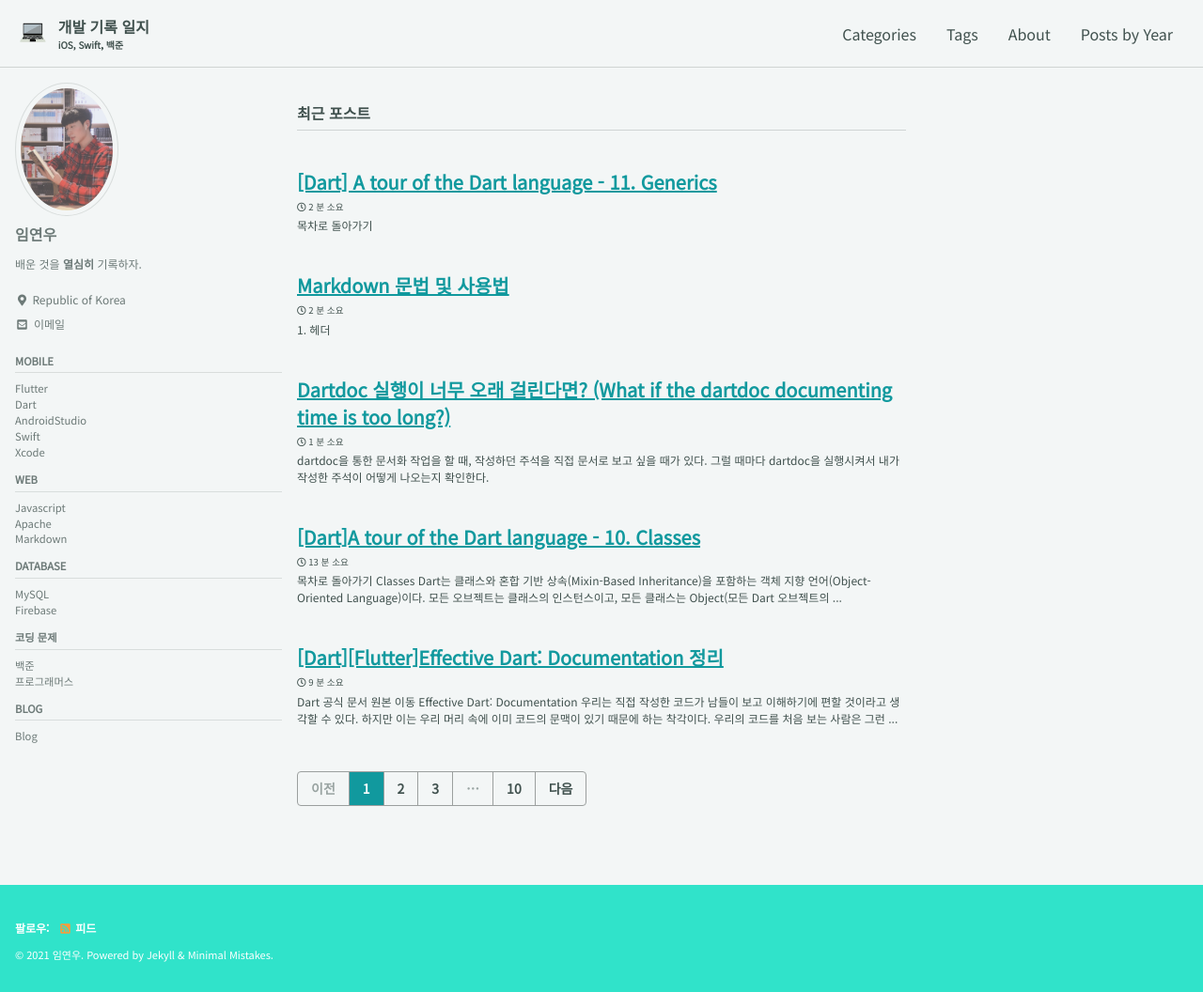
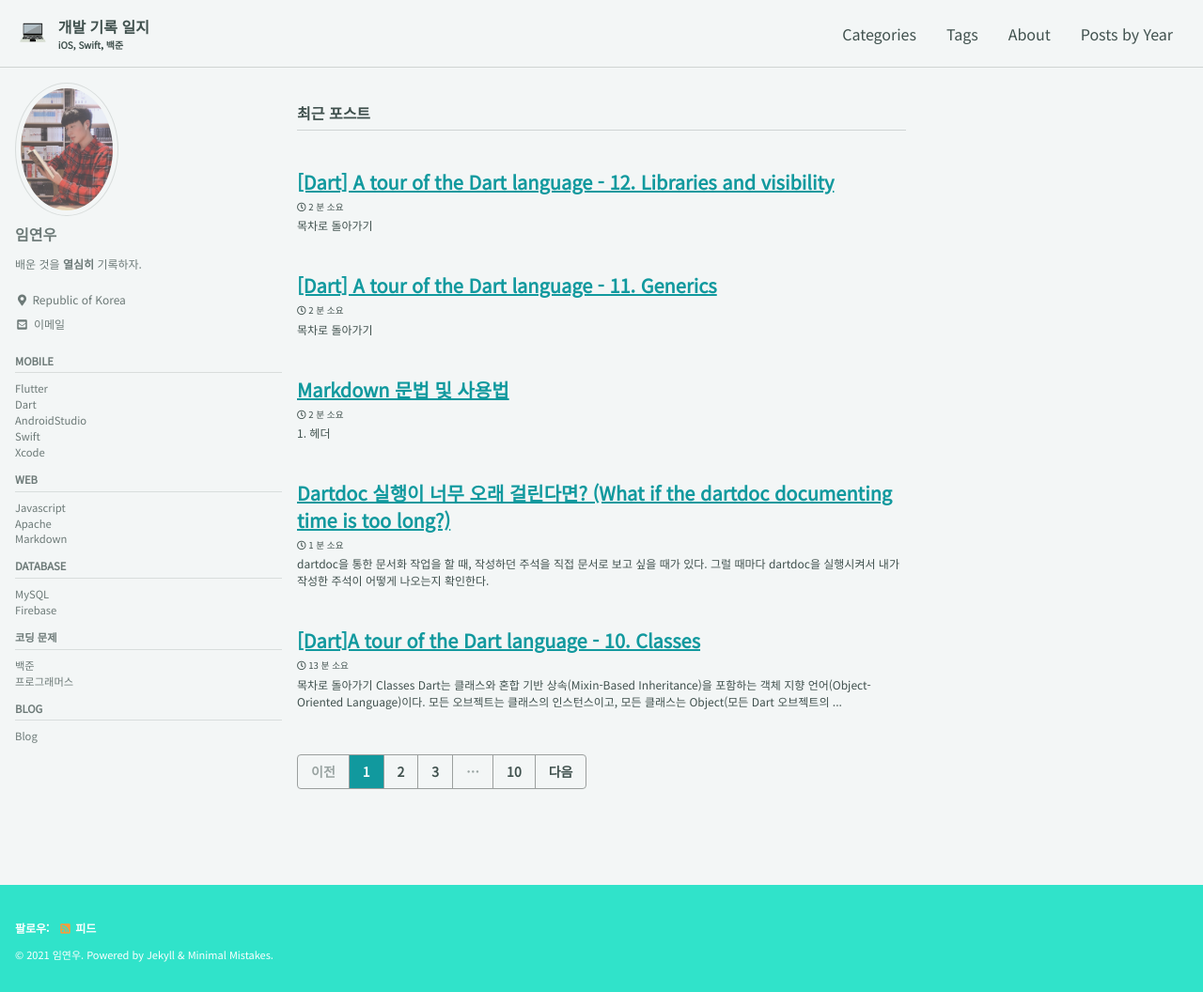
Before and after one commit to terry1213/terry1213.github.io, a Jekyll site: the page built from index.html, in a window 1280 px wide and 1056 px high. Shown: the whole window at 94% size. Built offline with Jekyll 4.4.1, drawn with Linux system fonts in a browser that asks for light colours; cached includes are drawn as plain includes; the list of posts is cut into pages by our own code; some of the changed lines change nothing that is shown.

Commit message:
[CREATE] [Dart] A tour of the Dart language - 12. Libraries and visibility

````diff
--- a/_posts/2020-12-26-a-tour-of-the-dart-language.md
+++ b/_posts/2020-12-26-a-tour-of-the-dart-language.md
@@ -25,7 +25,7 @@
 9.  [Exceptions](/dart/a-tour-of-the-dart-language-9-exceptions/)
 10.  [Classes](/dart/a-tour-of-the-dart-language-10-classes/)
 11.  [Generics](/dart/darta-tour-of-the-dart-language-11-generics/)
-12.  [~~Libraries and visibility~~](http://)
+12.  [Libraries and visibility](/dart/dart-a-tour-of-the-dart-language-12-libraries-and-visibility/)
 13.  [~~Asynchrony support~~](http://)
 14.  [~~Generators~~](http://)
 15.  [~~Callable classes~~](http://)
--- /dev/null
+++ b/_posts/2021-01-11-dart-a-tour-of-the-dart-language-12-libraries-and-visibility.md
@@ -0,0 +1,99 @@
+---
+title: "[Dart] A tour of the Dart language - 12. Libraries and visibility"
+categories:
+- Dart
+tags:
+- Mobile
+---
+
+[목차로 돌아가기](/dart/a-tour-of-the-dart-language/)
+
+# Libraries and visibility
+`import`와 `library` 지시어는 공유할 수 있는 코드를 만드는데 도움을 준다. 라이브러리는 API를 제공하며 개인 정보의 단위이다. \_로 시작하는 식별자(identifier)는 라이브러리 내에서만 보인다. 모든 Dart 앱은 라이브러리다. `library` 지시어를 사용하지 않는 앱도 마찬가지다.
+
+라이브러리는 패키지를 통해 배포될 수 있다.
+
+## Using libraries
+한 라이브러리의 namespace가 다른 라이브러리에서 어떻게 사용될지를 명시하기 위해 `import`를 사용한다.
+
+예를 들어 Dart 웹앱은 일반적으로 아래와 같이 import할 수 있는 dart:html 라이브러리를 사용한다.
+
+``` dart
+import 'dart:html';
+```
+
+`import`에 필요한 유일한 argument는 라이브러리를 지정하는 URI이다. built-in 라이브러리에 대해서 URI는 `dart:`를 사용한다. 다른 라이브러리에 대해서는 파일 경로나 `package:`를 사용할 수 있다. `package:`는 pub 툴 같은 패키지 매니저가 제공하는 라이브러리를 지정한다.
+
+``` dart
+import 'package:test/test.dart';
+```
+
+> NOTE: URI는 uniform resource identifier의 약자이다. URLs (uniform resource locators)는 URI의 일반적인 종류이다.
+
+### Specifying a library prefix
+식별자가 충돌하는 두 개의 라이브러리를 import하는 경우에, 하나 혹은 두 라이브러리 모두에 prefix를 지정할 수 있다. 예를 들어, 라이브러리 1과 라이브러리 2 모두 Element 클래스를 가지고 있다면 아래와 같이 코드를 짜야한다.
+
+``` dart
+import 'package:lib1/lib1.dart';
+import 'package:lib2/lib2.dart' as lib2;
+
+// lib1의 Element를 사용한다.
+Element element1 = Element();
+
+// lib2의 Element를 사용한다.
+lib2.Element element2 = lib2.Element();
+```
+
+### Importing only part of a library
+만약 라이브러리의 일부만 사용하고 싶다면 부분적으로 import할 수 있다.
+
+``` dart
+// foo만 import.
+import 'package:lib1/lib1.dart' show foo;
+
+// foo 제외하고 전부 import.
+import 'package:lib2/lib2.dart' hide foo;
+```
+
+### Lazily loading a library
+지연 로딩을 통해 웹앱은 라이브러리가 필요할 때 불러올 수  있다. 지연 로딩을 사용할 수 있는 몇가지 경우가 있다.
+
+* 웹앱의 초기 시작 시간을 줄이기 위해
+* A/B 테스트를 사용하기 위해
+* 거의 사용하지 않는 기능을 불러오기 위해
+
+> **dart2js만 지연 로딩을 지원한다.** Flutter, Dart VM, dartdevc는 지원하지 않는다.
+
+라이브러리를 지연 로드하기 위해서는 우선 import할 때  `deferred as`를 사용해라.
+
+``` dart
+import 'package:greetings/hello.dart' deferred as hello;
+```
+
+라이브러리가 필요하게 되면 라이브러리 식별자를 통해 `loadLibrary()`를 호출해라.
+
+``` dart
+Future greet() async {
+  await hello.loadLibrary();
+  hello.printGreeting();
+}
+```
+
+위의 코드에서 `await` 키워드는 라이브러리가 로드될 때까지 실행을 정지시킨다.
+
+`loadLibrary()`를 여러번 호출해도 문제가 생기진 않는다. 어차피 라이브러리는 한 번만 로드된다.
+
+지연 로딩을 사용할 때 아래의 사항들을 유의하자.
+
+* 지연된 라이브러리의 상수는 import하는 파일의 상수가 아니다. 그렇기 때문에 이러한 상수들은 지연된 라이브러리가 로드되기 전까지 존재하지 않는 것이다.
+* import하는 파일에서 지연된 라이브러리의 타입을 사용할 수 없다. 그 대신, 지연된 라이브러리와 import하는 라이브러리 파일 모두에서 import하는 라이브러리로 인터페이스 타입을 옮기는 것을 고려해라.
+* Dart는 `deferred as namespace`로 정의한 namespace 에 `loadLibrary()`를 암묵적으로 삽입한다. `loadLibrary()` 함수는 Future를 리턴한다.
+
+## Implementing libraries
+라이브러리 패키지를 어떻게 구현하는지에 대해서는 [여기](https://dart.dev/guides/libraries/create-library-packages)에 나와있다. 해당 페이지에는 아래의 항목들을 포함하고 있다.
+
+* 라이브러리 소스 코드를 구성하는 방법
+* export 지시어를 사용하는 방법
+* part 지시어를 사용하는 경우
+* library 지시어를 사용하는 경우
+* 여러 플랫폼을 지원하는 라이브러리를 구현하기 위해 조건적 import와 export를 사용하는 방법
````
